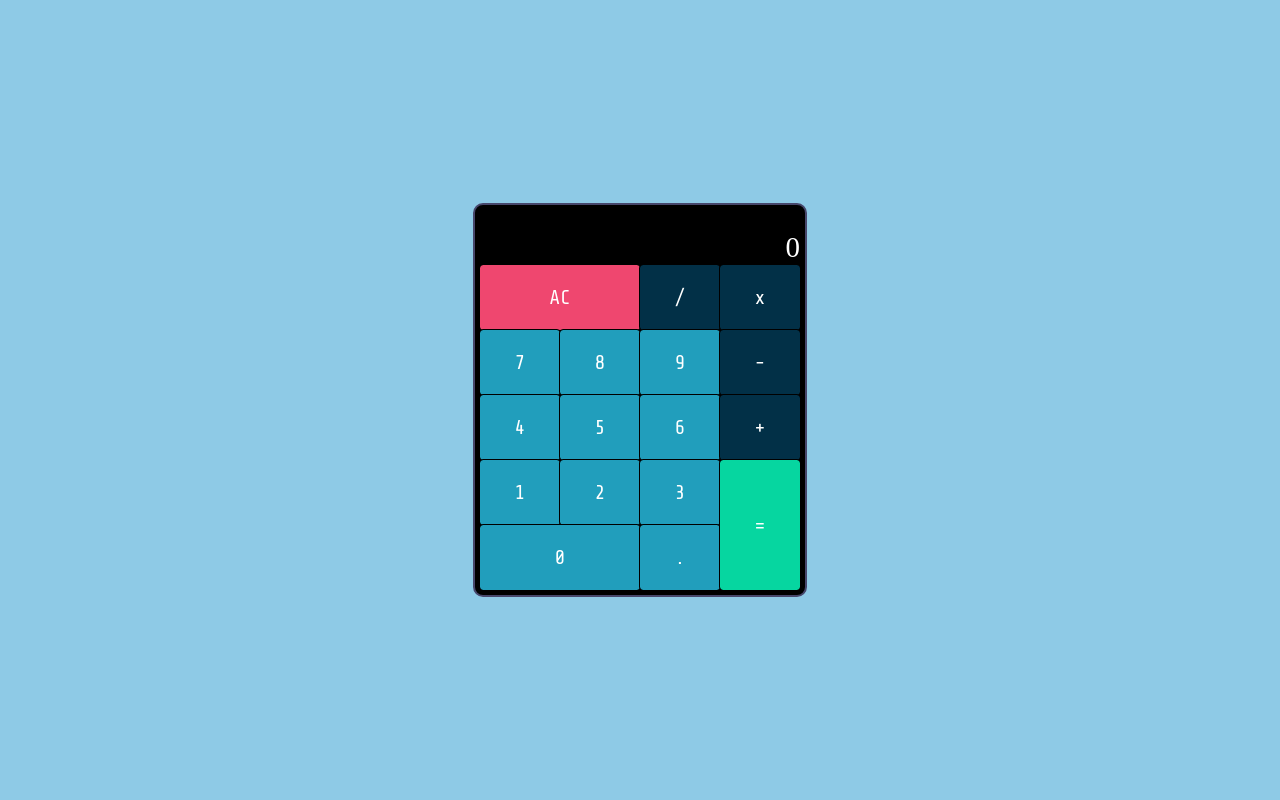
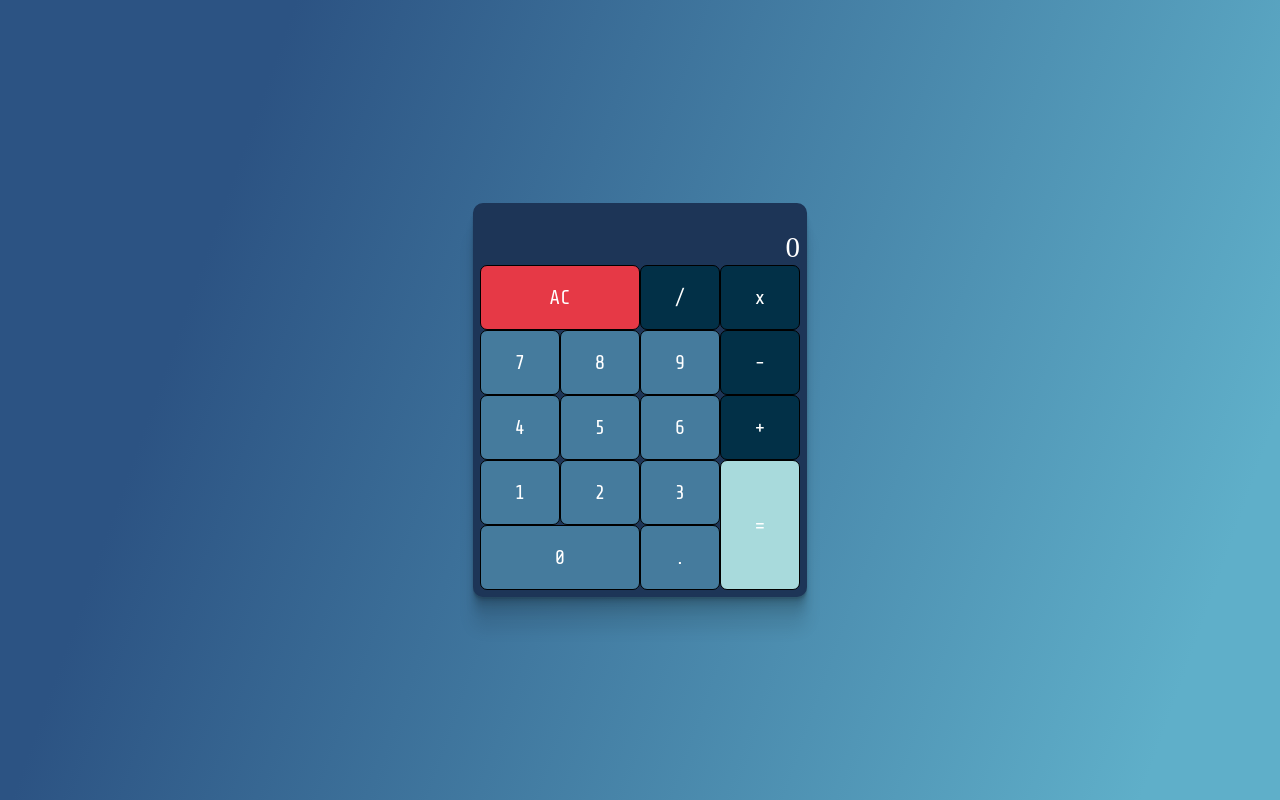
Before and after one commit to GoglichidzeMike/Calculator, a React (Create React App) app: page / in a window 1280 px wide. Built offline with nearby package versions, Linux system fonts and the light colour scheme; a web font is replaced by a local one.

Commit message:
design updates

```diff
--- a/src/App.css
+++ b/src/App.css
@@ -22,7 +22,12 @@
 }
 
 body {
-  background: #8ecae6;
+  /* background: #8ecae6; */
+  background-image: linear-gradient(
+    109.6deg,
+    rgba(44, 83, 131, 1) 18.9%,
+    rgba(95, 175, 201, 1) 91.1%
+  );
   -webkit-touch-callout: none;
   -moz-user-select: none;
   -ms-user-select: none;
@@ -32,12 +37,15 @@ body {
 }
 
 .calculator {
-  border: 2px solid #47476b;
+  border: 2px solid #1d3557;
   padding: 5px;
-  background: black;
+  background: #1d3557;
   width: 320px;
   position: relative;
   border-radius: 10px;
+  box-shadow: 0 2px 1px rgba(0, 0, 0, 0.09), 0 4px 2px rgba(0, 0, 0, 0.09),
+    0 8px 4px rgba(0, 0, 0, 0.09), 0 16px 8px rgba(0, 0, 0, 0.09),
+    0 32px 16px rgba(0, 0, 0, 0.09);
 }
 
 .formulaScreen {
@@ -66,13 +74,14 @@ button {
   height: 65px;
   width: 80px;
   color: white;
-  outline: 1px solid black;
   border: none;
-  background: #219ebc;
+  background: #457b9d;
   font-family: Share Tech Mono, monospace;
   font-size: 20px;
   border-radius: 3px;
   cursor: default;
+  border-radius: 7px;
+  border: 0.5px solid black;
 }
 
 button:hover {
--- a/src/components/Buttons.jsx
+++ b/src/components/Buttons.jsx
@@ -1,9 +1,9 @@
 import React from "react";
 
 const operatorStyle = { background: "#023047" },
-  clearStyle = { background: "#EF476F" },
+  clearStyle = { background: "#E63946" },
   equalsStyle = {
-    background: "#06D6A0",
+    background: "#A8DADC",
     position: "absolute",
     height: 130,
     bottom: 5,
```
Also changed, not shown: public/index.html (+0 -11 lines).
